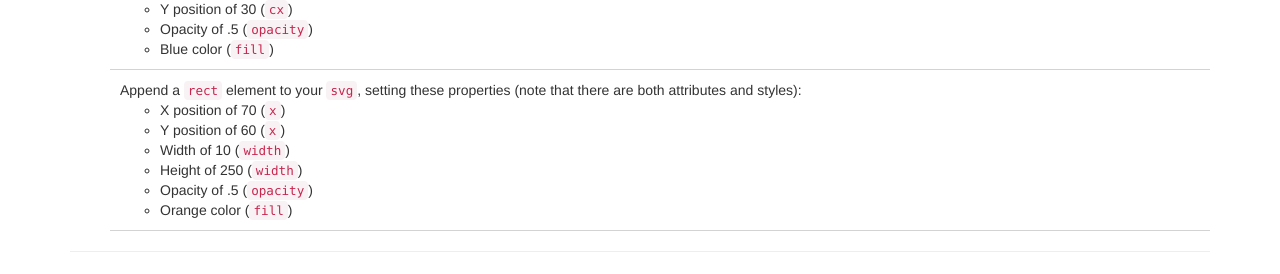
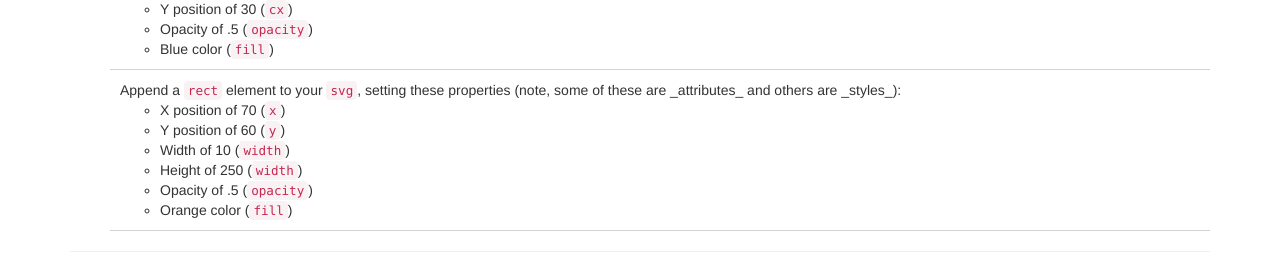
Before and after one commit to INFO-474/m7-d3-intro, a plain HTML site: page exercise-1/index.html in a window 1280 px wide. Shown: the part 314-588 px from the top of the page. Drawn offline with nearby package versions, Linux system fonts and the light colour scheme.

Commit message:
Removed typos from exercise-1

```diff
--- a/exercise-1/index.html
+++ b/exercise-1/index.html
@@ -30,10 +30,10 @@
               <li>Blue color (<code>fill</code>)</li>
             </ul>
           </li>
-          <li>Append a <code>rect</code> element to your <code>svg</code>, setting these properties (note that there are both attributes and styles):
+          <li>Append a <code>rect</code> element to your <code>svg</code>, setting these properties (note, some of these are _attributes_ and others are _styles_):
             <ul>
               <li>X position of 70 (<code>x</code>)</li>
-              <li>Y position of 60 (<code>x</code>)</li>
+              <li>Y position of 60 (<code>y</code>)</li>
               <li>Width of 10 (<code>width</code>)</li>
               <li>Height of 250 (<code>width</code>)</li>
               <li>Opacity of .5 (<code>opacity</code>)</li>
```
